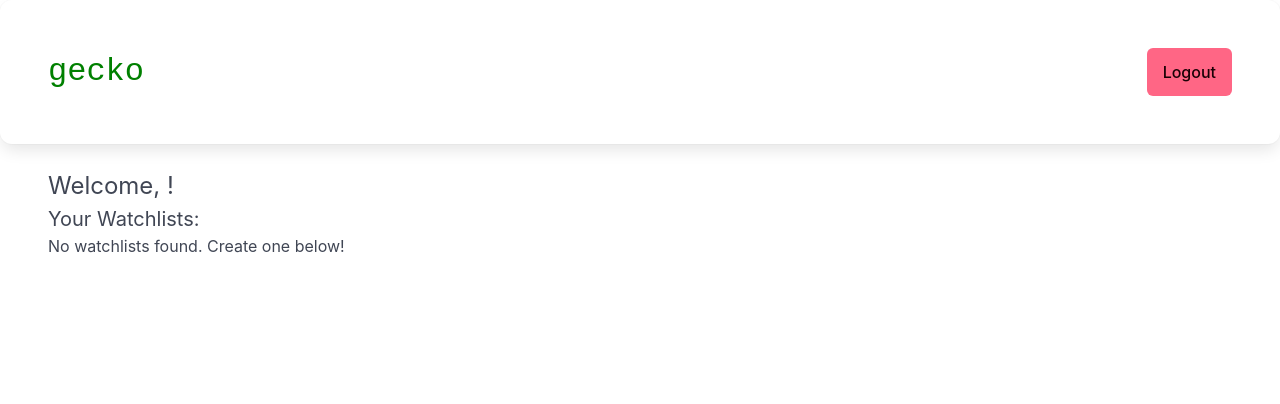
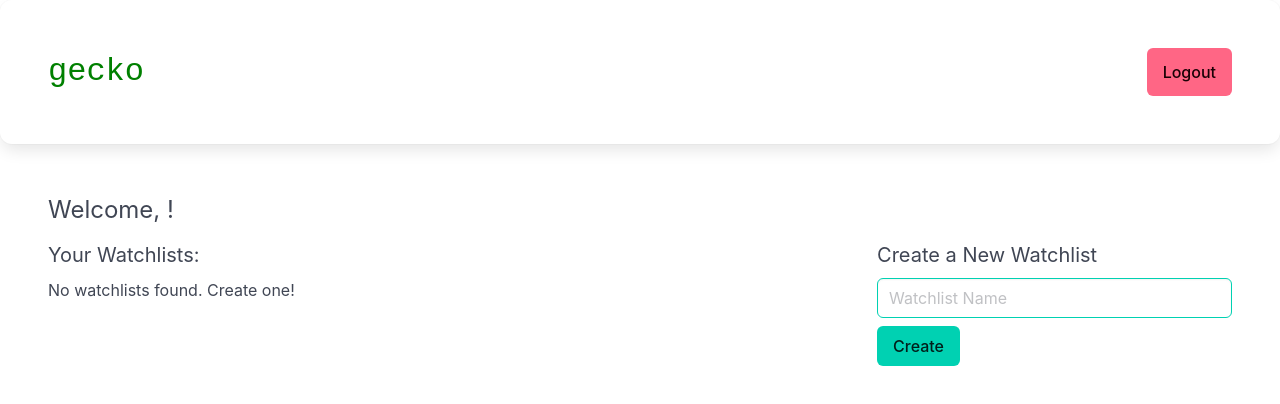
Before and after one commit to robertlantus/crypto, a Vue app in the folder client/: page /dashboard2 in a window 1280 px wide. Shown: the top 404 px of the page. Built offline with nearby package versions, Linux system fonts and the light colour scheme.

Commit message:
in Dashboard2 added Create New Watchlist in Composition API

```diff
--- a/client/src/components/Dashboard2.vue
+++ b/client/src/components/Dashboard2.vue
@@ -8,21 +8,78 @@
             <button class="button is-danger" @click="handleLogout">Logout</button>
         </div>
 
-        <div class="block ml-6">
-            <h1 class="is-size-4">Welcome, {{ username }} !</h1>
-            <h2 class="is-size-5">Your Watchlists:</h2>
+        <div class="block m-6">
+            <h1 class="is-size-4 mb-3">Welcome, {{ username }} !</h1>
+
+            <div class="block is-flex is-justify-content-space-between">
+                <div class="block">
+                    <h2 class="is-size-5 mb-2">Your Watchlists:</h2>
+                    <div class="block">
                         <ul class="ml-4" v-if="watchlists.length > 0">
-                <li v-for="watchlist in watchlists" :key="watchlist._id">
-                <span>{{ watchlist.name }}</span>
-                <!-- <button @click="editWatchlist(watchlist)">Edit</button> -->
-                <button @click="deleteWatchlist(watchlist._id)">
-                    <span><i class="fa-solid fa-trash"></i></span>
+                            <li
+                                v-for="watchlist in watchlists"
+                                :key="watchlist._id"
+                                class="is-flex is-align-items-center is-justify-content-space-between mb-2 p-2 box"
+                            >
+                                <span class="watchlist-name mr-2">{{ watchlist.name }}</span>
+                                <div>
+                                    <button
+                                        class="button is-small is-info is-light mr-2"
+                                        @click="editWatchlist(watchlist)"
+                                    >
+                                        <span class="icon">
+                                            <i class="fa-solid fa-pen"></i>
+                                        </span>
                                     </button>
+                                    <button
+                                        class="button is-small is-danger is-light"
+                                        @click="deleteWatchlist(watchlist._id)"
+                                    >
+                                        <span class="icon">
+                                            <i class="fa-solid fa-trash"></i>
+                                        </span>
+                                    </button>
+                                </div>
                             </li>
                         </ul>
-            <p v-else>No watchlists found. Create one below!</p>
+
+                        <p v-else>No watchlists found. Create one!</p>
+                    </div>
+
+                </div>
+
+                <div>
+                    <h2 class="is-size-5 mb-2">Create a New Watchlist</h2>
+                    <form @submit.prevent="createWatchlist">
+                        <input
+                            type="text"
+                            v-model="newWatchlistName"
+                            placeholder="Watchlist Name"
+                            required
+                            class="input is-primary mb-2"
+                        />
+                        <button type="submit" class="button is-primary">Create</button>
+                    </form>
                 </div>
             </div>
+        </div>
+
+
+        <!-- <div v-if="editMode">
+          <h2>Edit Watchlist</h2>
+          <form @submit.prevent="updateWatchlist">
+            <input
+              type="text"
+              v-model="editWatchlistName"
+              placeholder="New Watchlist Name"
+              required
+            />
+            <button type="submit">Save</button>
+            <button @click="cancelEdit">Cancel</button>
+          </form>
+        </div> -->
+      </div>
+
     </template>
 
 <script>
@@ -37,6 +94,7 @@ export default {
         // Reactive variables
         const username = ref(localStorage.getItem('username' || 'Guest'));
         const watchlists = ref([]);
+        const newWatchlistName = ref('');
         const router = useRouter();
 
         // Fetch watchlists
@@ -59,6 +117,41 @@ export default {
                 console.error('Error fetching watchlists:', error.response?.data || error.message);
             }
         };
+
+        // Create a new watchlist
+        const createWatchlist = async () => {
+            try {
+                const token = localStorage.getItem('authToken');
+                if (!token) {
+                    console.error('No auth token found');
+                    return;
+                }
+
+                if (!newWatchlistName.value.trim()) {
+                    console.error("Watchlist name cannot be empty");
+                    return;
+                }
+
+                // Send POST request
+                const response = await axios.post(
+                    '/api/watchlists',
+                    { name: newWatchlistName.value.trim() },                   // Correctly use `.value`
+                    { headers: { Authorization: `Bearer ${token}`} }
+                );
+
+                // Add new watchlist to the list
+                watchlists.value.push(response.data.watchlist);
+                newWatchlistName.value = '';
+
+            } catch (error) {
+                console.error('Error creating watchlist:', error.response?.data || error.message);
+            }
+        };
+
+        // Edit an existing watchlist
+        const editWatchlist = async (watchlist) => {
+
+        }
 
         // Delete a watchlist by it's ID
         const deleteWatchlist = async (watchlistId) => {
@@ -92,13 +185,15 @@ export default {
         // Lifecycle hook to fetch watchlists on component mount
         onMounted(() => {
             fetchWatchlists();
-            // deleteWatchlist();
         });
 
         // Return to template
         return {
             username,
+            newWatchlistName,
             watchlists,
+            createWatchlist,
+            editWatchlist,
             deleteWatchlist,        // Expose deleteWatchlist to the template
             handleLogout,
         };
```
Also changed, not shown: 1 other file (tests, documents, lock files or other folders). Lines whose indentation alone changed are shown as unchanged.
